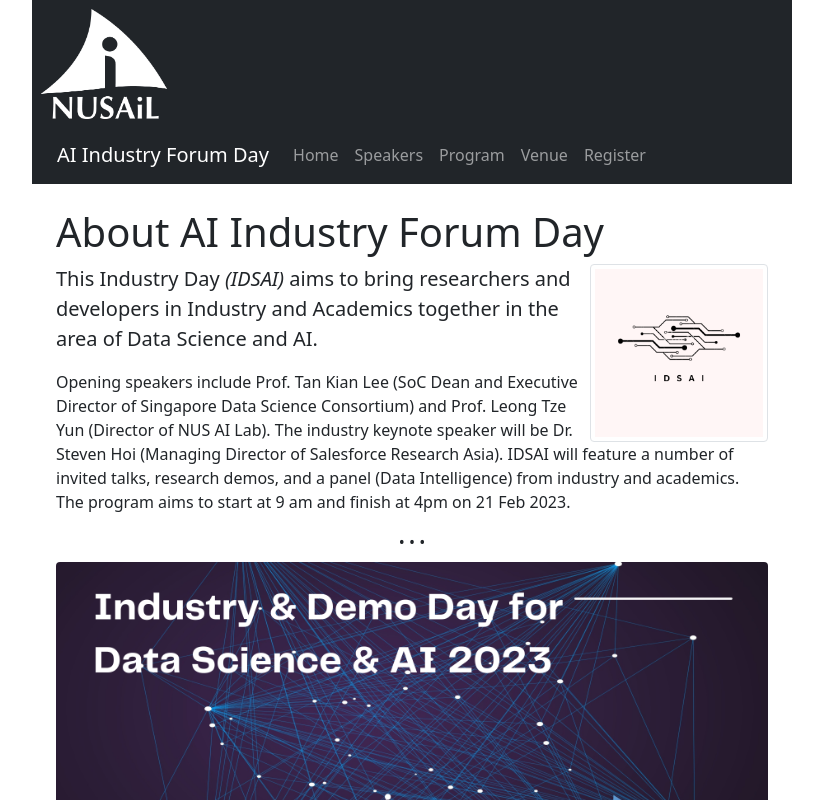
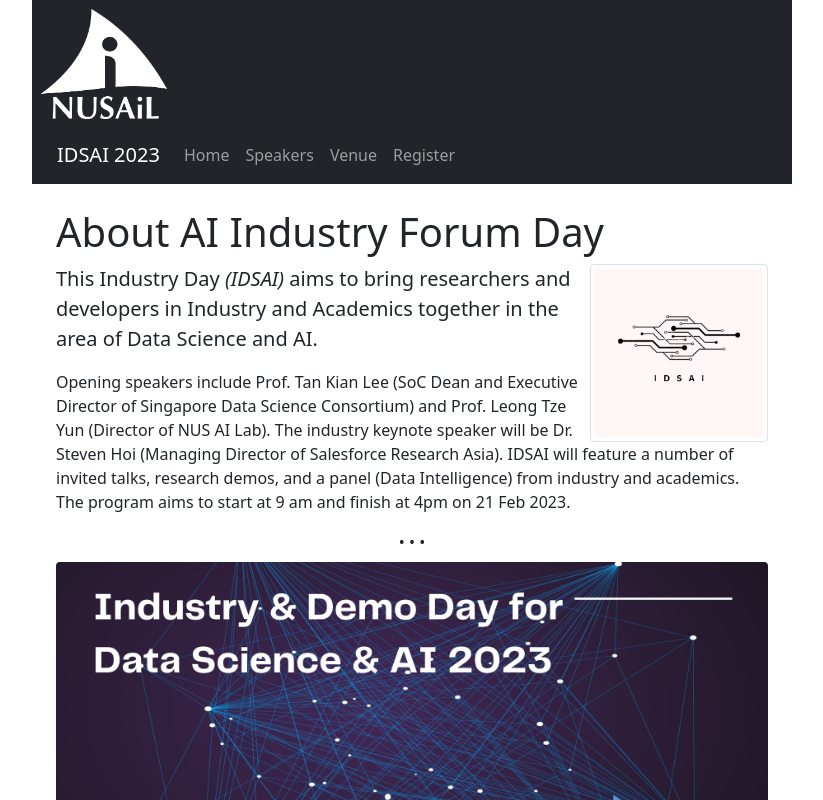
Before and after one commit to sdscdemoday/sdscdemoday.github.io, a React (Create React App) app: page / in a window 1280 px wide. Shown: the top 800 px of the page, without its empty margins (228-1051 px from the left). Built offline with nearby package versions, Linux system fonts and the light colour scheme.

Commit message:
Update title

```diff
--- a/src/Layout.js
+++ b/src/Layout.js
@@ -14,7 +14,7 @@
 
                     <nav className="navbar navbar-expand-lg navbar-dark bg-dark">
                         <div className="container-fluid">
-                            <a className="navbar-brand" href="#">AI Industry Forum Day</a>
+                            <a className="navbar-brand" href="#">IDSAI 2023</a>
 
                             <button className="navbar-toggler" type="button" data-bs-toggle="collapse" data-bs-target="#navbarMain" aria-controls="navbarMain" aria-expanded="false" aria-label="Toggle navigation">
                                 <span className="navbar-toggler-icon"></span>
@@ -24,7 +24,7 @@
                                 <ul className="navbar-nav">
                                     <li className="nav-item"><Link className={"nav-link " + (location.pathname === "/about" ? "active" : "")} to="/about">Home</Link></li>
                                     <li className="nav-item"><Link className={"nav-link " + (location.pathname === "/speaker" ? "active" : "")} to="/speaker">Speakers</Link></li>
-                                    <li className="nav-item"><Link className={"nav-link " + (location.pathname === "/program" ? "active" : "")} to="/program">Program</Link></li>
+                                    {/*<li className="nav-item"><Link className={"nav-link " + (location.pathname === "/program" ? "active" : "")} to="/program">Program</Link></li>*/}
                                     <li className="nav-item"><Link className={"nav-link " + (location.pathname === "/contact" ? "active" : "")} to="/venue">Venue</Link></li>
                                     <li className="nav-item"><Link className={"nav-link " + (location.pathname === "/submit" ? "active" : "")} to="/register">Register</Link></li>
                                 </ul>
--- a/src/Venue.js
+++ b/src/Venue.js
@@ -83,8 +83,8 @@
                         <input type="radio" className="btn-check" name="btnradio" id="rdbBus2" onChange={() => {onChangeHandler("Clementi MRT, Singapore", "bus")}} autoComplete="off"></input>
                         <label className="btn btn-outline-primary" htmlFor="rdbBus2">Clementi MRT</label>
 
-                        <input type="radio" className="btn-check" name="btnradio" id="rdbBus3" onChange={() => {onChangeHandler("Kent Ridge Terminal, Singapore", "bus")}} autoComplete="off"></input>
-                        <label className="btn btn-outline-primary" htmlFor="rdbBus3">Kent Ridge Bus Terminal</label>
+                        {/*<input type="radio" className="btn-check" name="btnradio" id="rdbBus3" onChange={() => {onChangeHandler("Kent Ridge Terminal, Singapore", "bus")}} autoComplete="off"></input>
+                        <label className="btn btn-outline-primary" htmlFor="rdbBus3">Kent Ridge Bus Terminal</label>*/}
                     </div> : <i>Loading services...</i>
                 }
             </div>
```
